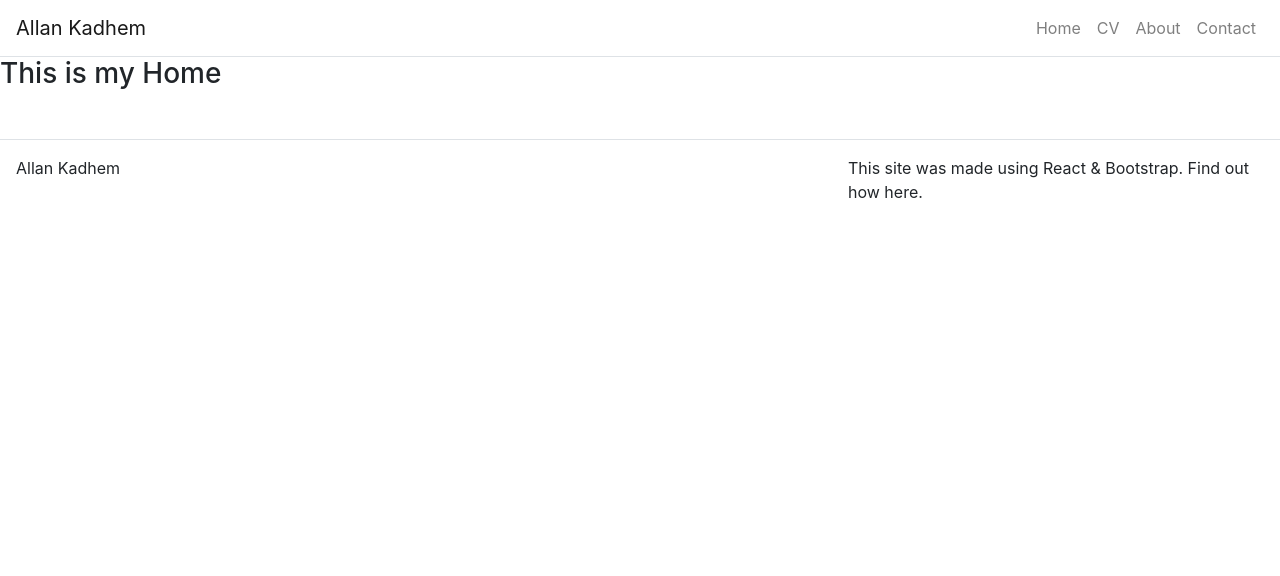
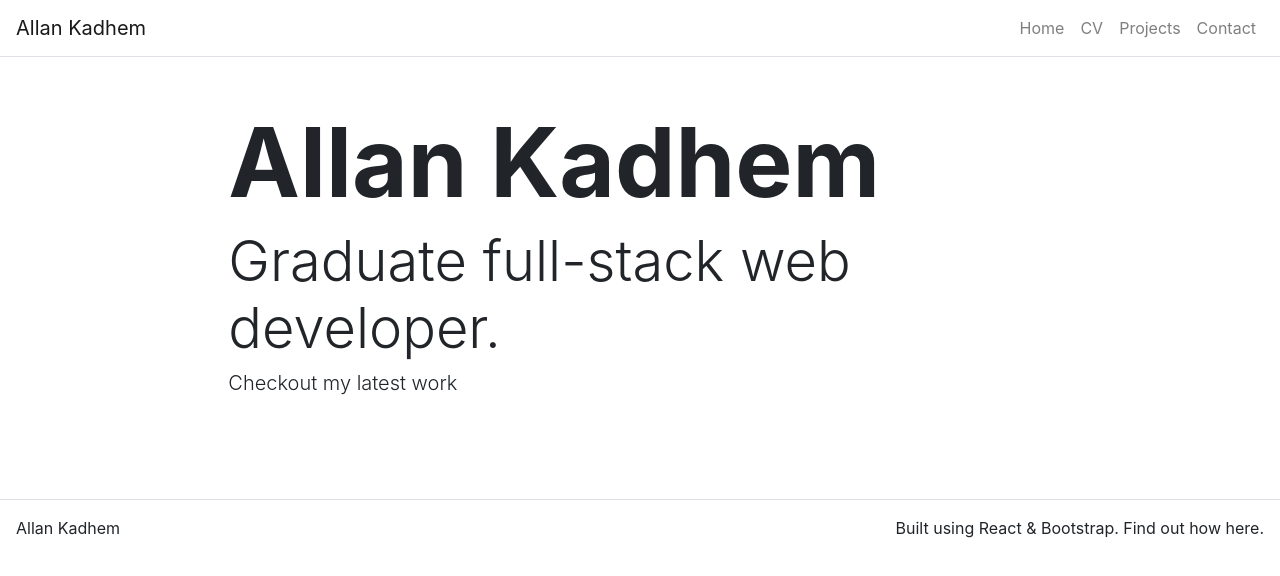
Before and after one commit to Allanio/portfolio, a React (Create React App) app: page / in a window 1280 px wide. Shown: the top 576 px of the page. Built offline with nearby package versions, Linux system fonts and the light colour scheme.

Commit message:
added Hero component, added bootstrap styling to Jumbotron

```diff
--- a/src/App.js
+++ b/src/App.js
@@ -1,46 +1,39 @@
+//React Imports
 import React from "react";
 import { BrowserRouter as Router, Route, Link } from "react-router-dom";
+//Style Imports
 import Container from "react-bootstrap/Container";
 import { Navbar, Nav } from "react-bootstrap";
-
 import "./App.css";
-import Footer from "./comonents/Footer";
+//Component Imports
+import Footer from "./components/Footer";
+//Pages Imports
 import Home from "./pages/Home";
 import CV from "./pages/CV";
-import About from "./pages/About";
+import Projects from "./pages/Projects";
 import Contact from "./pages/Contact";
-
-/* function App() {
-  return (
-    <div className="App">
-      <Header />
-      <MainContent />
-      <Footer />
-    </div>
-  );
-} */
 
 class App extends React.Component {
   constructor(props) {
     super(props);
     this.state = {
-      title: "First Name, Last Name",
+      title: "Allan Kadhem ",
       headerLinks: [
         { title: "Home", path: "/" },
         { title: "CV", path: "/cv" },
-        { title: "About", path: "/about" },
+        { title: "Projects", path: "/projects" },
         { title: "Contact", path: "/contact" }
       ],
       home: {
-        title: "This is the Home Page",
-        subTitle: "This is the Sub Title",
-        someText: "This is some text"
+        title: "Allan Kadhem",
+        subTitle: "Graduate full-stack web developer.",
+        someText: "Checkout my latest work"
       },
       cv: {
         title: "The boring stuff"
       },
-      about: {
-        title: "About me"
+      projects: {
+        title: "My works"
       },
       contact: {
         title: "Let's talk"
@@ -64,8 +57,8 @@ class App extends React.Component {
                 <Link className="nav-link" to="/cv">
                   CV
                 </Link>
-                <Link className="nav-link" to="/about">
-                  About
+                <Link className="nav-link" to="/projects">
+                  Projects
                 </Link>
                 <Link className="nav-link" to="/contact">
                   Contact
@@ -81,25 +74,19 @@ class App extends React.Component {
               <Home
                 title={this.state.home.title}
                 subTitle={this.state.home.subTitle}
-                someText={this.state.home.subTitle}
+                someText={this.state.home.someText}
               />
             )}
           />
           <Route
             path="/cv"
-            exact
-            render={() => <CV title={this.state.cv.title} />}
-          />
+            render={() => <CV title={this.state.cv.title} /> } />
           <Route
-            path="/about"
-            exact
-            render={() => <About title={this.state.about.title} />}
-          />
+            path="/projects"
+            render={() => <Projects title={this.state.projects.title} /> } />
           <Route
             path="/contact"
-            exact
-            render={() => <Contact title={this.state.contact.title} />}
-          />
+            render={() => <Contact title={this.state.contact.title} /> } />
 
           <Footer />
         </Container>
--- a/src/comonents/Footer.js
+++ b/src/components/Footer.js
@@ -10,7 +10,7 @@ function Footer() {
             Allan Kadhem
           </Col>
           <Col className="p-0 d-flex justify-content-end" md={4}>
-            This site was made using React & Bootstrap. Find out how here.
+            Built using React & Bootstrap. Find out how here.
           </Col>
         </Row>
       </Container>
--- /dev/null
+++ b/src/components/Hero.js
@@ -0,0 +1,20 @@
+import React from "react";
+import { Jumbotron, Container, Row, Col } from "react-bootstrap";
+
+function Hero(props) {
+  return (
+    <Jumbotron className="bg-transparent jumbotron-fluid p-0">
+      <Container fluid={true}>
+        <Row className= "justify-content-center py-5">
+          <Col md={8} sm={12}>
+            {props.title && <h1 className="display-1 font-weight-bolder">{props.title}</h1>}
+            {props.subTitle && <h3 className="display-4 font-weight-light">{props.subTitle}</h3>}
+            {props.someText && <h3 className="lead font-weight-light">{props.someText}</h3>}
+          </Col>
+        </Row>
+      </Container>
+    </Jumbotron>
+  );
+}
+
+export default Hero;
--- a/src/pages/About.js
+++ /dev/null
@@ -1,11 +0,0 @@
-import React from "react";
-
-function About(props) {
-    return (
-    <header>
-      <h3>This is my About page</h3>
-    </header>
-    )
-  }
-
-  export default About;
--- a/src/pages/Home.js
+++ b/src/pages/Home.js
@@ -1,10 +1,10 @@
 import React from "react";
+
+import Hero from "../components/Hero";
 
 function Home(props) {
     return (
-    <header>
-      <h3>This is my Home</h3>
-    </header>
+    <Hero title={props.title} subTitle={props.subTitle} someText={props.someText}/>
     )
   }
 
--- /dev/null
+++ b/src/pages/Projects.js
@@ -0,0 +1,11 @@
+import React from "react";
+
+function Projects(props) {
+    return (
+    <header>
+      <h3>This is my Projects page</h3>
+    </header>
+    )
+  }
+
+  export default Projects;
```
Also changed, not shown: src/comonents/Header.js (deleted, +0 -11 lines), src/comonents/MainContent.js (deleted, +0 -11 lines).
